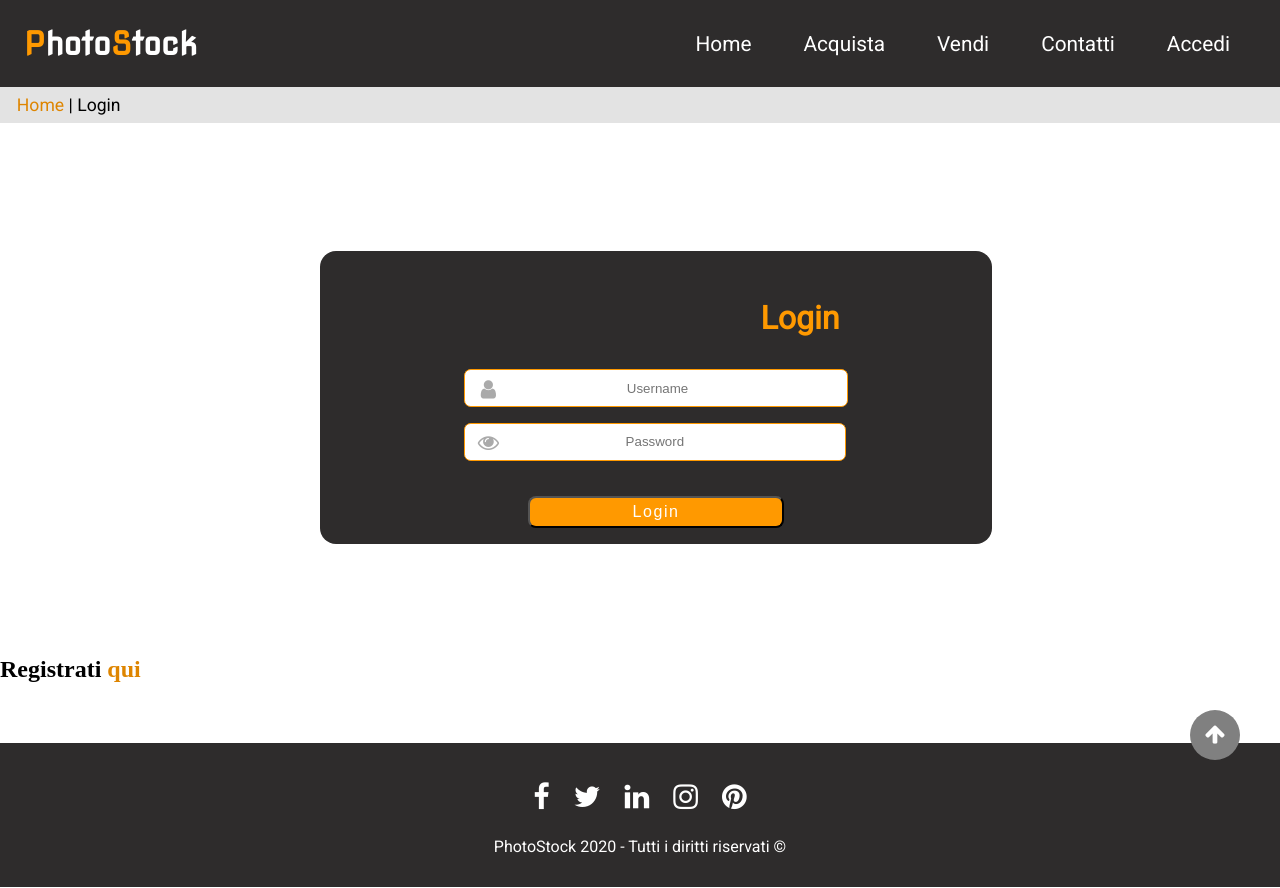
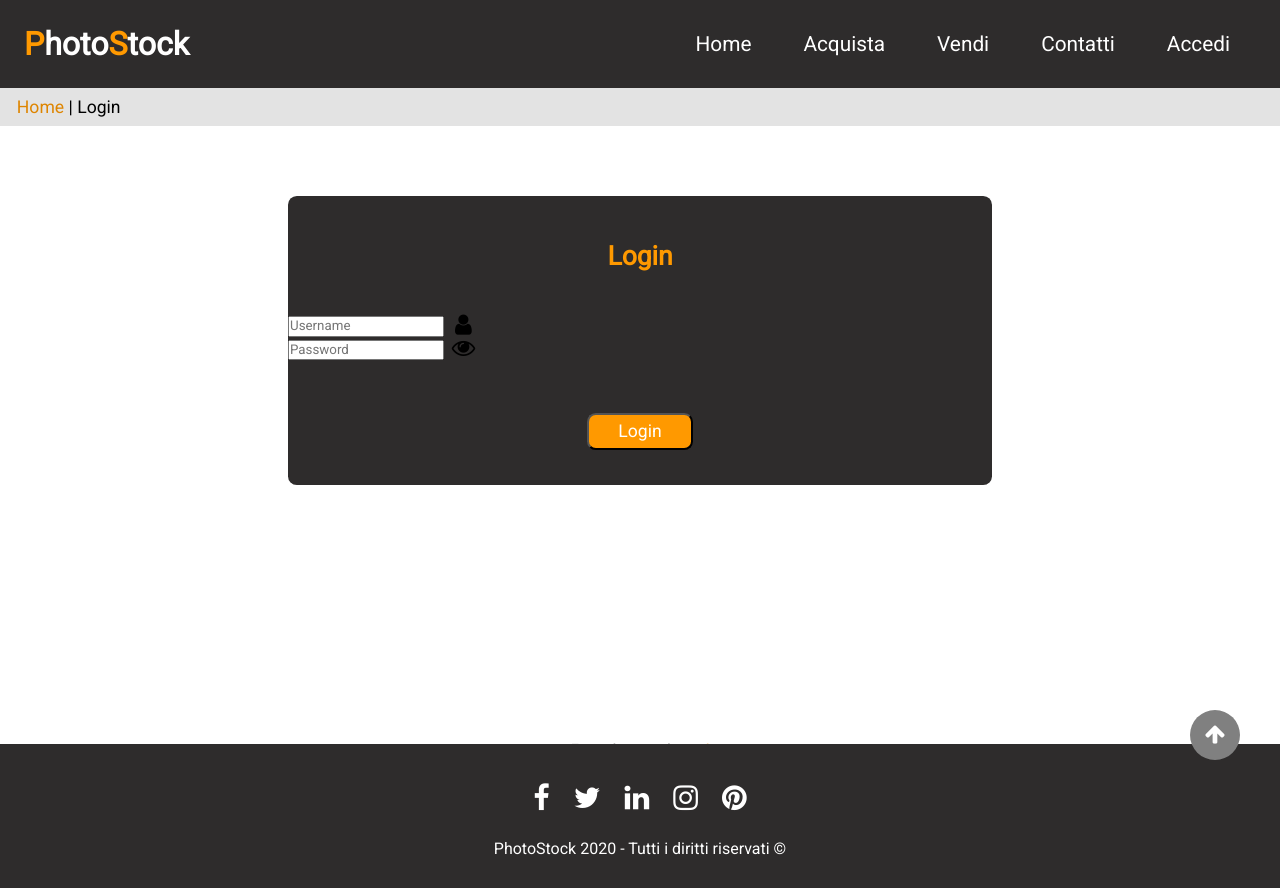
Before and after one commit to MatteoLattanzio/Progetto-TecWeb, a PHP site: page /login.php in a window 1280 px wide. Run offline with PHP 8.4, Linux system fonts and the light colour scheme; the visitor is signed in with stand-in values (Sample User, id 1).

Commit message:
Stile login + registrazione

```diff
--- a/css/style.css
+++ b/css/style.css
@@ -3,8 +3,9 @@
 *{
 	padding: 0em;
 	margin: 0em;
-	/*font-family: 'Roboto';*/
-	outline: none;
+	font-family: 'Roboto';
+	line-height: 1.25em;
+
 }
 
 a{
@@ -91,10 +92,10 @@ a:visited{
 	padding: 1em 0 1em 0;
 	bottom: 0;
 	background-color: #2e2c2c;
-	position: absolute;
 	width: 100%;
 	height: 7em;
 	font-family: 'Roboto';
+	position: absolute;
 }
 
 #footer p{
@@ -340,72 +341,60 @@ a:visited{
 
 .box-login{
 	background: #2e2c2c;
-	margin-left: 25%;
-	margin-right: 25%;
-	margin-top: 10%;
-	font size:1.3em;
-	width: 50%;
-	border-radius: 1em;
-	padding: 1em;
+	display: block;
+	margin: 4em auto 4em auto;
+	font-size:1.1em;
+	width: 40em;
+	border-radius: 0.5em;
+	padding: 1em 0em 1em 0em;
 }
 
-
-
-.input-field{
-	color:black;
-	padding: 0.8em;
-	margin-top: 2%;
-	margin-bottom: 3%;
-	display:block;
-  	width:70%;
-  	border:0.1em solid #ff9900;
-  	text-align: center;
-  	border-radius:0.5em;
-  	transition:border-color .25s ease, box-shadow .25s ease;
+.box-login h1{
+	margin-top: 0em;
 }
 
-.inputWithIcon input[type="text"] {
-  padding-left: 1em;
+.inputBox{
+	text-align: center;
+	margin: 0 8em 2em 0;
 }
 
-
-.inputWithIcon {
-  position: relative;
-  margin-left: 20%;
+.inputBox label{
+	width: 8em;
+	display: inline-block;
 }
 
-.inputWithIcon i {
-  position: absolute;
-  left: 0.3em;
-  top: 0.3em;
-  padding: 0.3em 0.2em;
-  color: #aaa;
-  transition: 0.3s;
+.inputBox input{
+	width:20em;
+	padding: 0.6em;
+	text-align: center;
+	display: inline-block;
+	border-radius:0.5em;
 }
 
+label{color:#ff9900;}
 
-.label-login{
-	margin-left: 45%;
-	color:#ff9900;
-	margin-bottom: 3%;
- }
-
-#button-login {
+#button-login{
 	border-radius:0.5em;
-	margin-top:3%;
-	width:40%;
-	margin-left: 30%;
-	margin-right: 30%;
+	width:6em;
+	margin: 3em auto 1em auto;
+	display: block;
 	font-size:1em;
-	height: 2em;
-	letter-spacing:0.1em;
 	background:#ff9900;
 	color:white;
 	cursor:pointer;
+	padding:0.3em;
 }
 
 #title-color{
+	margin-bottom: 1.5em;
 	color: #ff9900;
-	margin-left: 45%;
-	margin-bottom: 5%;
+	display: block;
+	margin-right: auto;
+	margin-left: auto;
+	font-size: 1.5em;
 }
+
+#register h2{
+	margin-top:3em;
+	text-align: center;
+}
```
